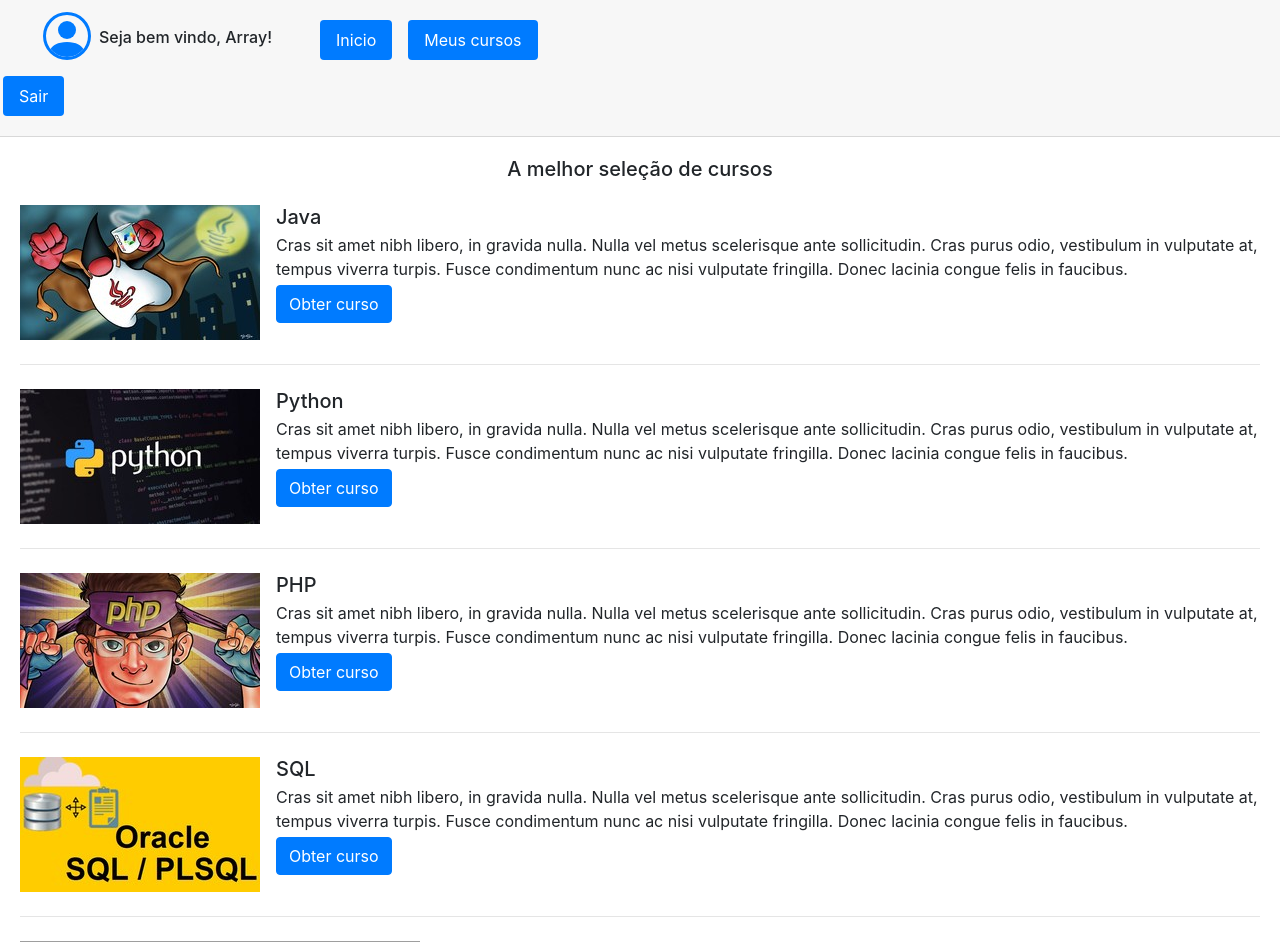
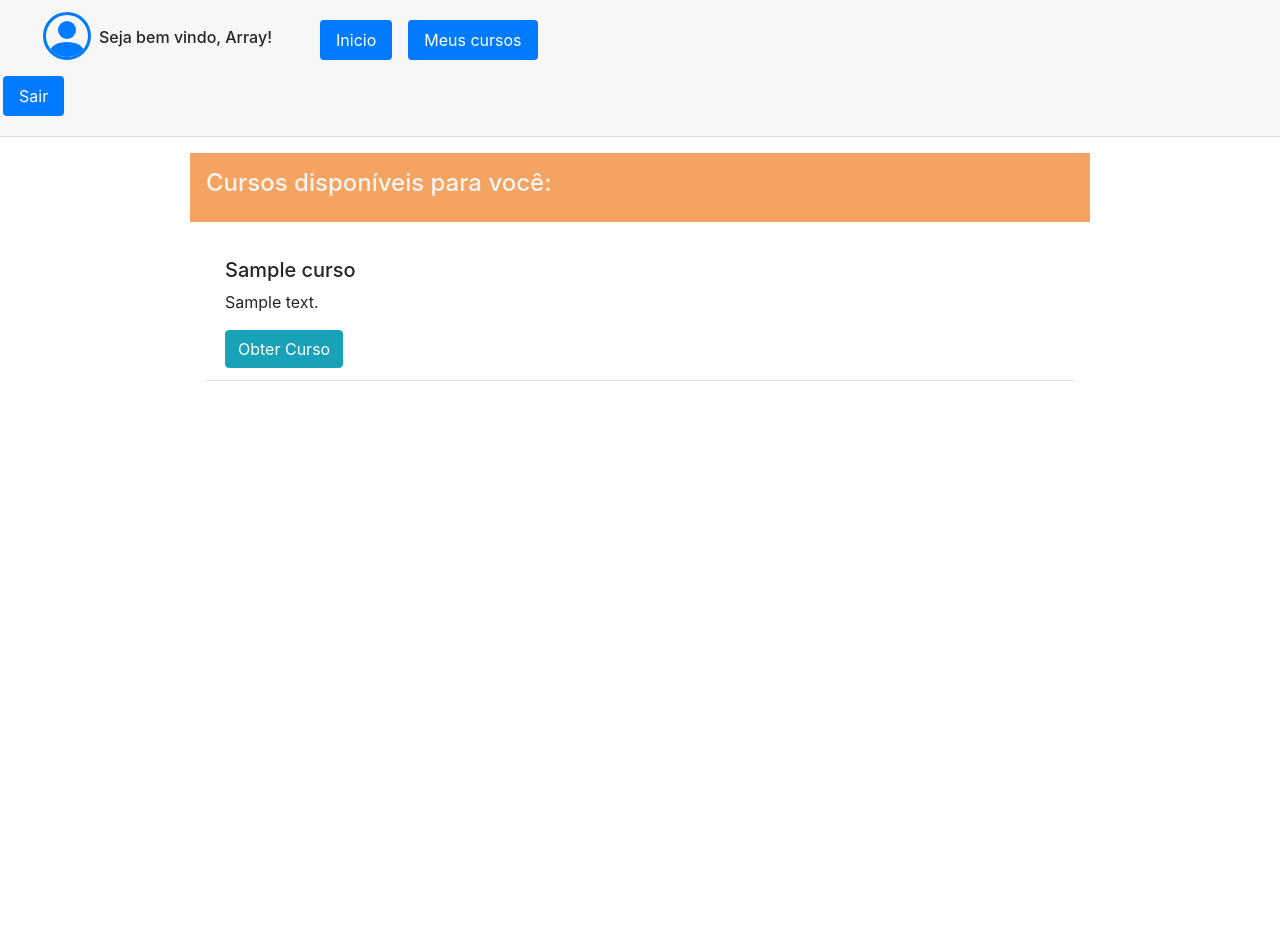
Before and after one commit to kellpf/Gerenciador-de-cursos, a PHP site: page /home.php in a window 1280 px wide. Shown: the top 942 px of the page. After the commit the page ends 381 px from the top, so only its background shows below. Run offline with PHP 8.4, Linux system fonts and the light colour scheme; the visitor is signed in with stand-in values (Sample User, id 1); tables that the repository leaves empty or names only in its code hold one stand-in row (values such as "Sample post"); grey boxes are pictures that could not be loaded.

Commit message:
exclusao de cursos e nova view de cursos

```diff
--- a/home.php
+++ b/home.php
@@ -42,69 +42,46 @@ include('connection.php');
     </div>
 
 
-    <div class="card-body text-left">
-        <h5 class="card-title text-center">A melhor seleção de cursos</h5>
-        <ul class="list-unstyled">
-            <li class="media  my-4">
-                <img src="img/imgjava.jpg" class="mr-3" alt="...">
-                <div class="media-body">
-                    <h5 class="mt-0 mb-1">Java</h5>
-                    Cras sit amet nibh libero, in gravida nulla. Nulla vel metus scelerisque ante sollicitudin. Cras purus odio, vestibulum in vulputate at, tempus viverra turpis. Fusce condimentum nunc ac nisi vulputate fringilla. Donec lacinia congue felis in faucibus.
-                    <p><a href="./courses.php?id=1" class="btn btn-primary mt-1">Obter curso</a></p>
-                </div>
-            </li>
-            <hr>
-            <li class="media my-4">
-                <img src="img/imgpython.jpg" class="mr-3" alt="...">
-                <div class="media-body">
-                    <h5 class="mt-0 mb-1">Python</h5>
-                    Cras sit amet nibh libero, in gravida nulla. Nulla vel metus scelerisque ante sollicitudin. Cras purus odio, vestibulum in vulputate at, tempus viverra turpis. Fusce condimentum nunc ac nisi vulputate fringilla. Donec lacinia congue felis in faucibus.
-                    <p><a href="./courses.php?id=4" class="btn btn-primary mt-1" name="5">Obter curso</a></p>
-                </div>
-            </li>
-            <hr>
-            <li class="media my-4">
-                <img src="img/imgphp.jpg" class="mr-3" alt="...">
-                <div class="media-body">
-                    <h5 class="mt-0 mb-1">PHP</h5>
-                    Cras sit amet nibh libero, in gravida nulla. Nulla vel metus scelerisque ante sollicitudin. Cras purus odio, vestibulum in vulputate at, tempus viverra turpis. Fusce condimentum nunc ac nisi vulputate fringilla. Donec lacinia congue felis in faucibus.
-                    <p><a href="./courses.php?id=3" class="btn btn-primary mt-1" name="3">Obter curso</a></p>
-                </div>
-            </li>
-            <hr>
-            <li class="media my-4">
-                <img src="img/imgsql.jpg" class="mr-3" alt="...">
-                <div class="media-body">
-                    <h5 class="mt-0 mb-1">SQL</h5>
-                    Cras sit amet nibh libero, in gravida nulla. Nulla vel metus scelerisque ante sollicitudin. Cras purus odio, vestibulum in vulputate at, tempus viverra turpis. Fusce condimentum nunc ac nisi vulputate fringilla. Donec lacinia congue felis in faucibus.
-                    <p><a href="./courses.php?id=6" class="btn btn-primary mt-1">Obter curso</a></p>
-                </div>
-            </li>
-            <hr>
-            <li class="media my-4">
-                <img src="img/imgjs.jpg" class="mr-3" alt="...">
-                <div class="media-body">
-                    <h5 class="mt-0 mb-1">Javascript</h5>
-                    Cras sit amet nibh libero, in gravida nulla. Nulla vel metus scelerisque ante sollicitudin. Cras purus odio, vestibulum in vulputate at, tempus viverra turpis. Fusce condimentum nunc ac nisi vulputate fringilla. Donec lacinia congue felis in faucibus.
-                    <p><a href="./courses.php?id=2" class="btn btn-primary mt-1">Obter curso</a></p>
-                </div>
-            </li>
-            <hr>
-            <li class="media my-4">
-                <img src="img/imgphoto.jpg" class="mr-3" alt="...">
-                <div class="media-body">
-                    <h5 class="mt-0 mb-1">Photoshop</h5>
-                    Cras sit amet nibh libero, in gravida nulla. Nulla vel metus scelerisque ante sollicitudin. Cras purus odio, vestibulum in vulputate at, tempus viverra turpis. Fusce condimentum nunc ac nisi vulputate fringilla. Donec lacinia congue felis in faucibus.
-                    <p><a href="./courses.php?id=5" class="btn btn-primary mt-1">Obter curso</a></p>
-                </div>
-            </li>
-        </ul>
+    <div class="container mt-3 p-3"  style="width: 900px; background-color: SandyBrown;">
+        <h4 style="color: whiteSmoke;">Cursos disponíveis para você:</h4>
+    </div>
 
 
+    <?php
+    $query = "select id_curso, nome_curso, descricao from tb_cursos";
+    $result = mysqli_query($con, $query);
+
+    while ($row = mysqli_fetch_array($result)) {
+        echo
+        "<div class='container mt-4' style='width: 900px;'>
+         <ul class='list-group list-group-flush'>
+            <li class='list-group-item'>
+                <h5>$row[1]</h5>
+                <p>$row[2]</p>
+                <button type='button' class='btn btn-info'>
+                    <a href='./courses.php?id=$row[0]' style='text-decoration: none; color: white'>
+                        Obter Curso
+
+                    </a>
+                </button>
+            </li>
+            <li class='list-group-item'></li>
+        </ul>
+    </div>";
+    }
+    ?>
+</body>
+</html>
 
 
-    </div>
-    </div>
-</body>
+<?php
+/* <li class="media my-4">
+<img src="img/imgphoto.jpg" class="mr-3" alt="...">
+<div class="media-body">
+    <h5 class="mt-0 mb-1">Photoshop</h5>
+    Cras sit amet nibh libero, in gravida nulla. Nulla vel metus scelerisque ante sollicitudin. Cras purus odio, vestibulum in vulputate at, tempus viverra turpis. Fusce condimentum nunc ac nisi vulputate fringilla. Donec lacinia congue felis in faucibus.
+    <p><a href="./courses.php?id=5" class="btn btn-primary mt-1">Obter curso</a></p>
+</div>
+</li>*/
 
-</html>
+?>
```
Also changed, not shown: add-course.php (+7 -3 lines), delete-course.php (added, +12 -0 lines), view-admin.php (+10 -8 lines), view-courses.php (+6 -4 lines).
